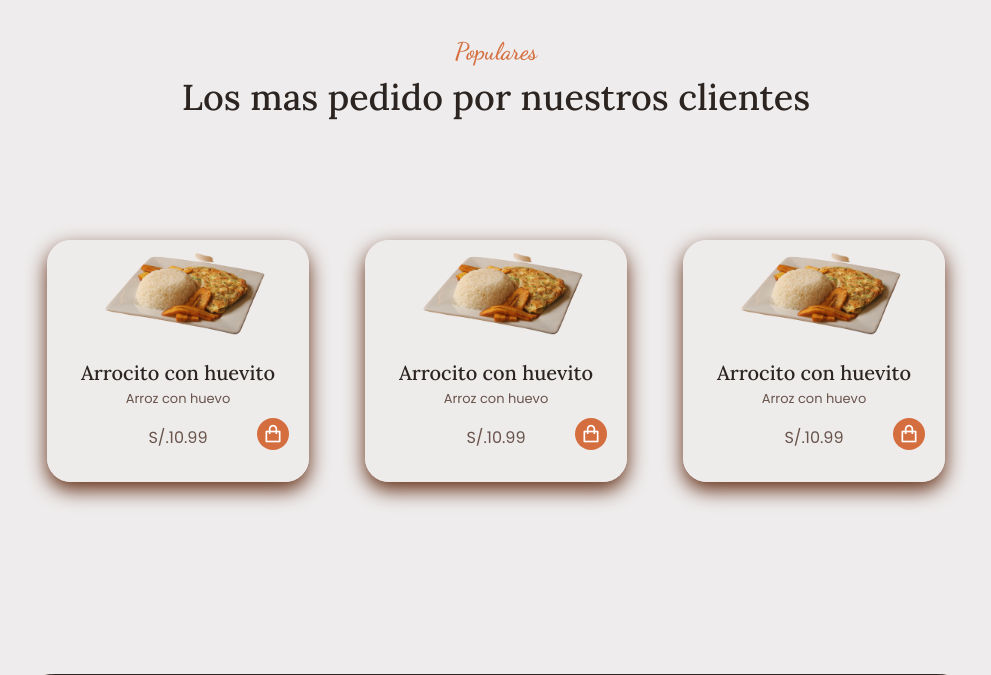
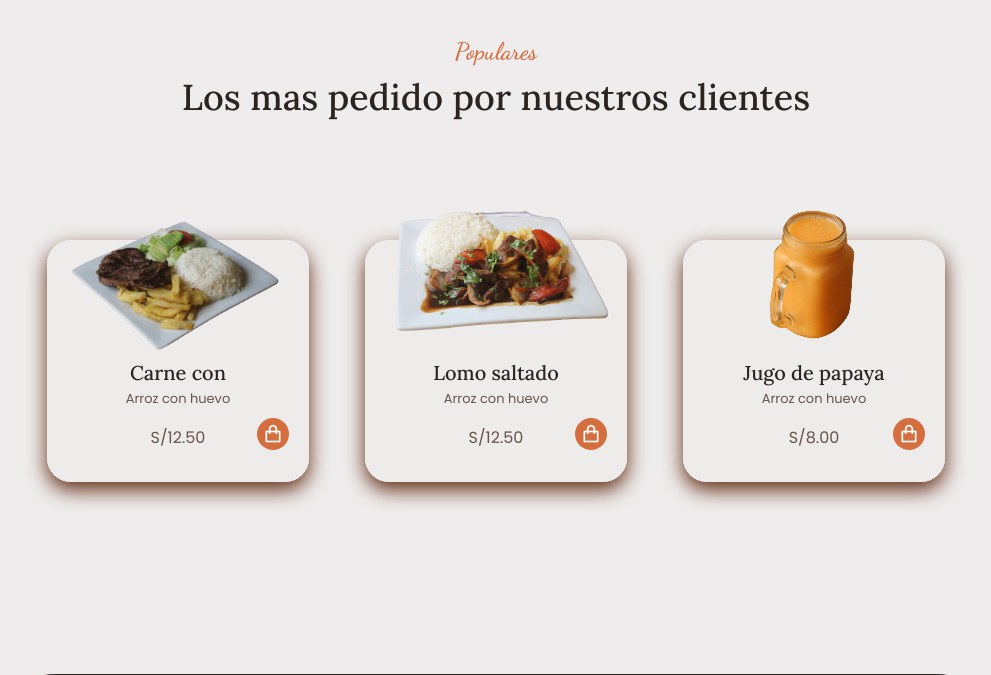
Before and after one commit to fr4ncopiscoya/Vichama-Website, a Django app: page / in a window 1280 px wide. Shown: the part 3288-3963 px from the top of the page, without its empty margins (144-1135 px from the left). Run offline with Django 3.2, Linux system fonts and the light colour scheme.

Commit message:
feat(img): Se agregaron nuevas imagenes

```diff
--- a/app/templates/header.html
+++ b/app/templates/header.html
@@ -15,6 +15,6 @@
         <link rel="stylesheet" href="{% static '/css/styles.css'%}">
 
         <title>{% block title %} asdasd {% endblock %}</title>
-        <!-- asdasdasdasdasd -->
+
     </head>
     <body>
--- a/app/templates/pages/index.html
+++ b/app/templates/pages/index.html
@@ -128,11 +128,11 @@
                         <h3 class="popular__name">Broaster</h3>
                     </article>
 
-                    <article class="popular__card">
+                    <!-- <article class="popular__card">
                         <img src="{% static '/img/about.png'%}" alt="popular" class="popular__img" >
 
                         <h3 class="popular__name">Guarniciones</h3>
-                    </article>
+                    </article> -->
                 </div>
             </section>
 
@@ -143,12 +143,12 @@
 
                 <div class="popular__container container grid">
                     <article class="popular__card">
-                        <img src="{% static '/img/about.png'%}" alt="popular image" class="popular__img">
+                        <img src="{% static '/img/carne.png'%}" alt="popular image" class="popular__img">
 
-                        <h3 class="popular__name">Arrocito con huevito</h3>
+                        <h3 class="popular__name">Carne con</h3>
                             <span class="popular__description">Arroz con huevo</span>
 
-                            <span class="popular__price">S/.10.99</span>
+                            <span class="popular__price">S/12.50</span>
 
                             <button class="popular__button">
                                 <i class="ri-shopping-bag-line"></i>
@@ -156,12 +156,12 @@
                     </article>
 
                     <article class="popular__card">
-                        <img src="{% static '/img/about.png'%}" alt="popular" class="popular__img">
+                        <img src="{% static '/img/lomo.png'%}" alt="popular" class="popular__img">
 
-                        <h3 class="popular__name">Arrocito con huevito</h3>
+                        <h3 class="popular__name">Lomo saltado</h3>
                             <span class="popular__description">Arroz con huevo</span>
 
-                            <span class="popular__price">S/.10.99</span>
+                            <span class="popular__price">S/12.50</span>
 
                             <button class="popular__button">
                                 <i class="ri-shopping-bag-line"></i>
@@ -169,12 +169,12 @@
                     </article>
 
                     <article class="popular__card">
-                        <img src="{% static '/img/about.png'%}" alt="popular" class="popular__img">
+                        <img src="{% static '/img/jugo-papaya.png'%}" alt="popular" class="popular__img" style="width: 110px;">
 
-                        <h3 class="popular__name">Arrocito con huevito</h3>
+                        <h3 class="popular__name">Jugo de papaya</h3>
                             <span class="popular__description">Arroz con huevo</span>
 
-                            <span class="popular__price">S/.10.99</span>
+                            <span class="popular__price">S/8.00</span>
 
                             <button class="popular__button">
                                 <i class="ri-shopping-bag-line"></i>
--- a/vichama/urls.py
+++ b/vichama/urls.py
@@ -9,7 +9,7 @@ Function views
 Class-based views
     1. Add an import:  from other_app.views import Home
     2. Add a URL to urlpatterns:  path('', Home.as_view(), name='home')
-Including another URLconf asdasdasdasdasdasdasd
+Including another URLconf
     1. Import the include() function: from django.urls import include, path
     2. Add a URL to urlpatterns:  path('blog/', include('blog.urls'))
 """
```
Also changed, not shown: app/templates/pages/static/img/carne.png (added), app/templates/pages/static/img/coffe.png (renamed from app/templates/pages/static/img/coffe.png.png), app/templates/pages/static/img/jugo-papaya.png (added), app/templates/pages/static/img/lomo.png (added).
